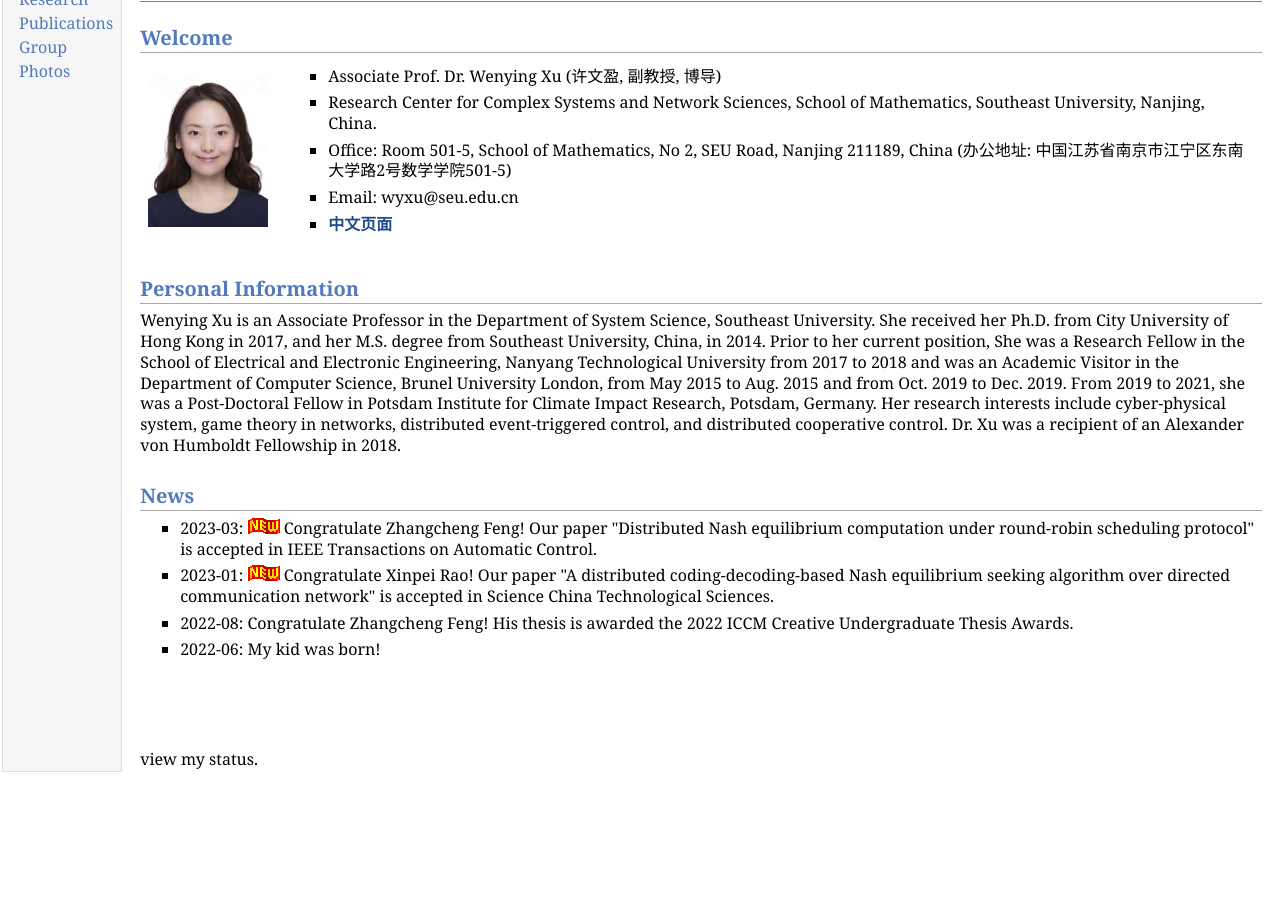
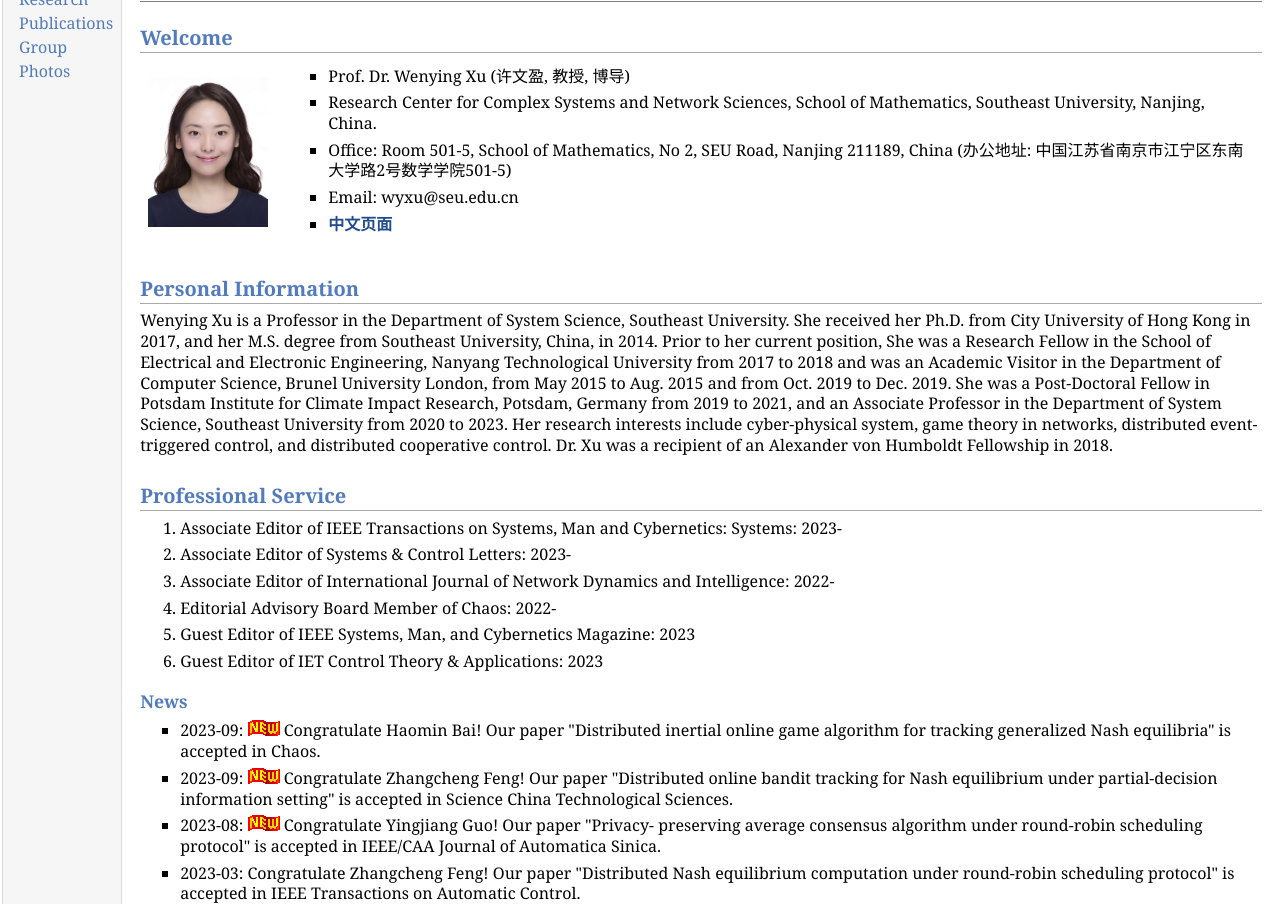
Before and after one commit to wenyingxu/wenyingxu.github.io, a plain HTML site: page index.html in a window 1280 px wide. Shown: the part 48-952 px from the top of the page. Before the commit the page ends 830 px from the top, so only its background shows below. Drawn offline with Linux system fonts and the light colour scheme.

Commit message:
Add files via upload

```diff
--- a/index.html
+++ b/index.html
@@ -24,7 +24,7 @@
 <table class="imgtable"><tr><td>
 <img src="xuwy.JPG" alt="照片here" width="120px" height="150px" />&nbsp;</td>
 <td align="left"><ul>
-<li><p>Associate Prof. Dr. Wenying Xu&nbsp;(许文盈, 副教授, 博导)</p>
+<li><p>Prof. Dr. Wenying Xu&nbsp;(许文盈, 教授, 博导)</p>
 </li>
 <li><p>Research Center for Complex Systems and Network Sciences, School of Mathematics,  Southeast University, Nanjing, China.</p>
 </li>
@@ -40,7 +40,7 @@
 </td></tr></table>
 
 <h2>Personal Information</h2>
-<p> Wenying Xu is an Associate Professor in the Department of System Science, Southeast University. She received her Ph.D. from City University of Hong Kong in 2017, and her M.S. degree from Southeast University, China, in 2014. Prior to her current position, She was a Research Fellow in the School of Electrical and Electronic Engineering, Nanyang Technological University from 2017 to 2018 and was an Academic Visitor in the Department of Computer Science, Brunel University London, from May 2015 to Aug. 2015 and from Oct. 2019 to Dec. 2019. From 2019 to 2021, she was a Post-Doctoral Fellow in Potsdam Institute for Climate Impact Research, Potsdam, Germany. Her research interests include cyber-physical system, game theory in networks, distributed event-triggered control, and distributed cooperative control. Dr. Xu was a recipient of an Alexander von Humboldt Fellowship in 2018. </p>
+<p> Wenying Xu is a Professor in the Department of System Science, Southeast University. She received her Ph.D. from City University of Hong Kong in 2017, and her M.S. degree from Southeast University, China, in 2014. Prior to her current position, She was a Research Fellow in the School of Electrical and Electronic Engineering, Nanyang Technological University from 2017 to 2018 and was an Academic Visitor in the Department of Computer Science, Brunel University London, from May 2015 to Aug. 2015 and from Oct. 2019 to Dec. 2019.  She was a Post-Doctoral Fellow in Potsdam Institute for Climate Impact Research, Potsdam, Germany from 2019 to 2021, and an Associate Professor in the Department of System Science, Southeast University from 2020 to 2023.  Her research interests include cyber-physical system, game theory in networks, distributed event-triggered control, and distributed cooperative control. Dr. Xu was a recipient of an Alexander von Humboldt Fellowship in 2018. </p>
 
 <!-- 	<p> I received the B.Sc. and M.Sc. degrees in mathematics from Southeast University, in 2010 and 2013, respectively, and the Ph.D. degree in mechanical and automation engineering from the <a href="http://www.cuhk.edu.hk/" target="_blank">Chinese University of Hong Kong</a>, under supervision of Prof. <a href="http://www6.cityu.edu.hk/stfprofile/jwang.cs.htm" target="_blank">Jun Wang</a> in 2016. Afterwards,
 I worked as a Postdoctoral Research Fellow at the Department of Computer Science,
@@ -50,13 +50,39 @@ I worked as a Postdoctoral Research Fellow at the Department of Computer Science
 I am always looking for self-motivational students who are enthusiastic about distributed optimization and learning algorithms, game theory, networked systems, etc. Send me your CV if you have interest to join my research group.
 <br /><br /> -->
 
+<h2>Professional Service</h2>
 
-<h2>News</h2>
+<ol>
+<li><p>Associate Editor of IEEE Transactions on Systems, Man and Cybernetics: Systems: 2023-</p>
+</li>
+<li><p>Associate Editor of Systems & Control Letters: 2023-</p>
+</li>
+<li><p>Associate Editor of International Journal of Network Dynamics and Intelligence: 2022-</p>
+</li>
+<li><p>Editorial Advisory Board Member of Chaos: 2022-</p>
+</li>
+<li><p>Guest Editor of IEEE Systems, Man, and Cybernetics Magazine: 2023</p>
+</li>
+<li><p>Guest Editor of IET Control Theory & Applications: 2023</p>
+</li>
+</ol>
+
+
+
+<h3>News</h3>
 
 <ul>
-<li><p>2023-03: <img src="new.gif" /> Congratulate Zhangcheng Feng! Our paper "Distributed Nash equilibrium computation under round-robin scheduling protocol" is accepted in IEEE Transactions on Automatic Control.</p></li>
 
-<li><p>2023-01: <img src="new.gif" /> Congratulate Xinpei Rao! Our paper "A distributed coding-decoding-based Nash equilibrium seeking algorithm over directed communication network" is accepted in Science China Technological Sciences.</p></li>
+<li><p>2023-09: <img src="new.gif" /> Congratulate Haomin Bai! Our paper "Distributed inertial online game algorithm for tracking generalized Nash equilibria" is accepted in Chaos.</p></li>
+
+
+<li><p>2023-09: <img src="new.gif" /> Congratulate Zhangcheng Feng! Our paper "Distributed online bandit tracking for Nash equilibrium under partial-decision information setting" is accepted in Science China Technological Sciences.</p></li>
+
+<li><p>2023-08: <img src="new.gif" /> Congratulate Yingjiang Guo! Our paper "Privacy- preserving average consensus algorithm under round-robin scheduling protocol" is accepted in IEEE/CAA Journal of Automatica Sinica.</p></li>
+
+<li><p>2023-03: Congratulate Zhangcheng Feng! Our paper "Distributed Nash equilibrium computation under round-robin scheduling protocol" is accepted in IEEE Transactions on Automatic Control.</p></li>
+
+<li><p>2023-01: Congratulate Xinpei Rao! Our paper "A distributed coding-decoding-based Nash equilibrium seeking algorithm over directed communication network" is accepted in Science China Technological Sciences.</p></li>
 
 <li><p>2022-08:  Congratulate Zhangcheng Feng! His thesis is awarded the 2022 ICCM Creative Undergraduate Thesis Awards.</p></li>
 
```
Also changed, not shown: publications.html (+10 -2 lines).
